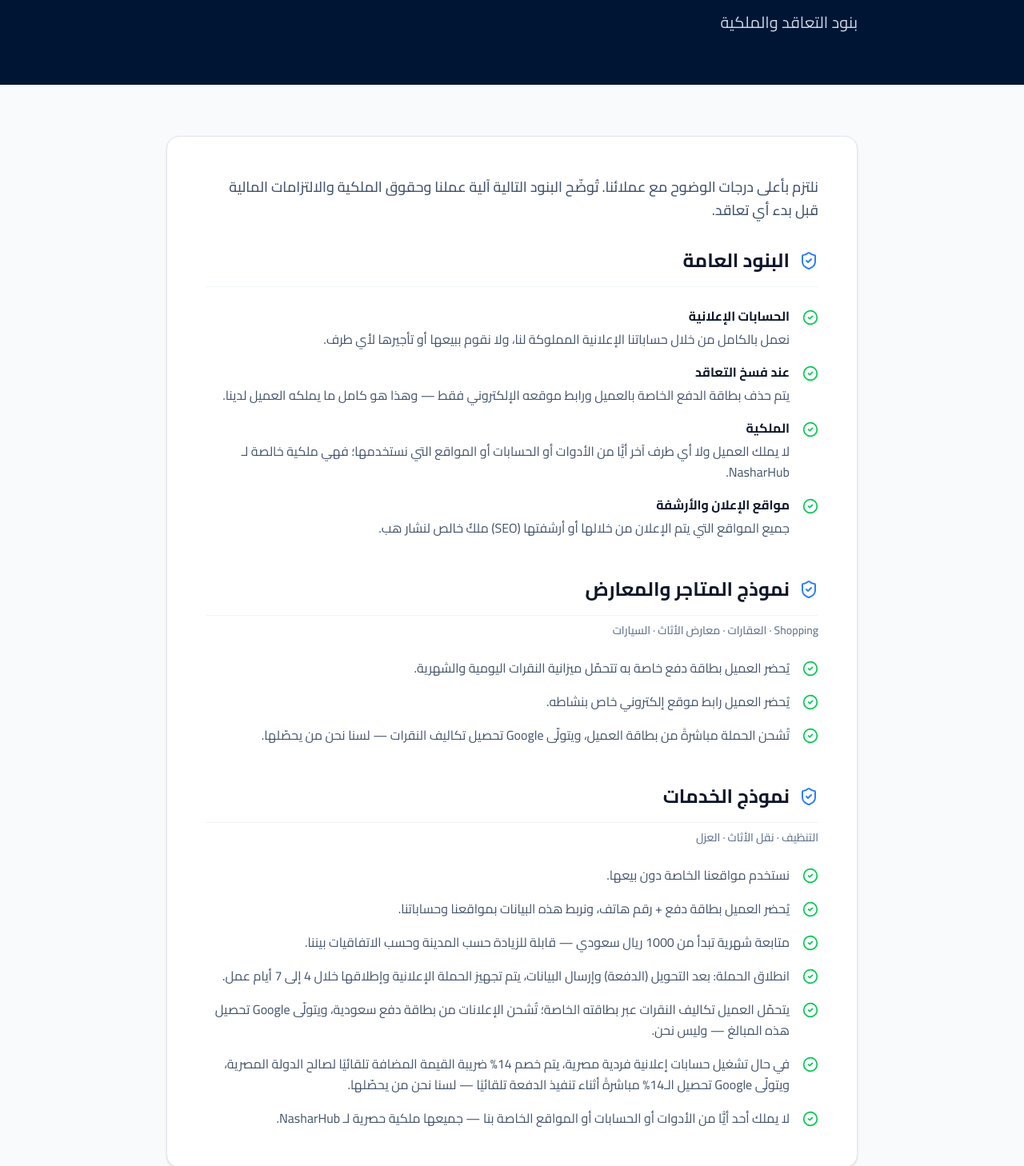
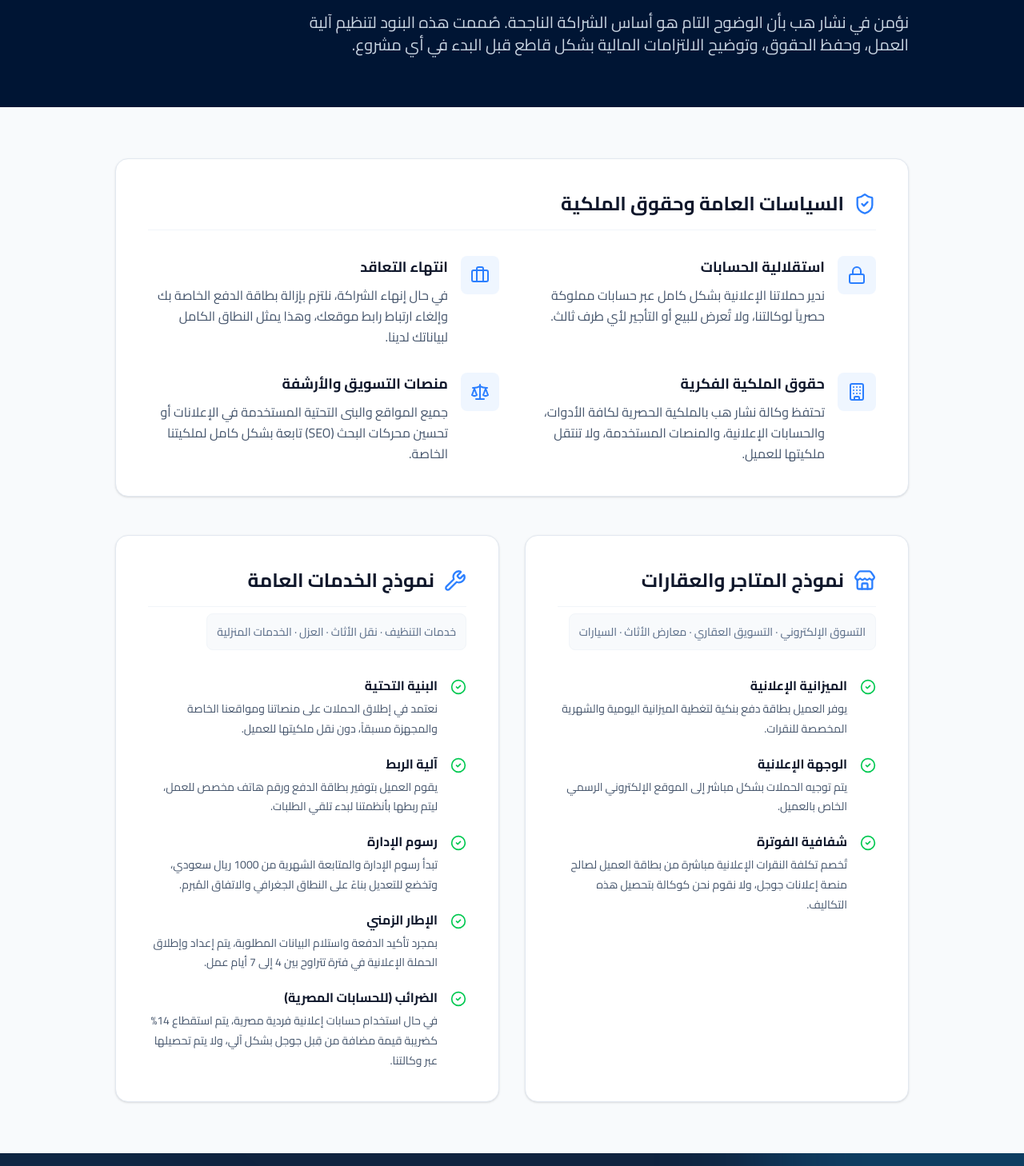
Before and after one commit to AhmedZakaria14/-, a React (Vite) app: page /policy in a window 1280 px wide. Shown: the part 214-1672 px from the top of the page at 80% size. Built offline with nearby package versions, Linux system fonts and the light colour scheme; grey boxes are pictures that could not be loaded.

Commit message:
feat(policy): update work policy content and layout
Enhance the Work Policy page with improved UI components, expanded content, and additional iconography for better readability and structure.

```diff
--- a/src/components/WorkPolicy.tsx
+++ b/src/components/WorkPolicy.tsx
@@ -1,5 +1,5 @@
 import React from 'react';
-import { ArrowRight, ShieldCheck, CheckCircle2, ChevronRight, Scale } from 'lucide-react';
+import { ArrowRight, ShieldCheck, CheckCircle2, ChevronRight, Scale, Briefcase, Store, Wrench, Lock, CreditCard, Building } from 'lucide-react';
 import { Language } from '../types';
 
 interface WorkPolicyProps {
@@ -15,7 +15,7 @@ export const WorkPolicy: React.FC<WorkPolicyProps> = ({ lang, onBack }) => {
       {/* Header */}
       <div className="bg-primary pt-24 pb-16 relative overflow-hidden">
         <div className="absolute inset-0 opacity-10 bg-[radial-gradient(circle_at_center,_var(--tw-gradient-stops))] from-white via-transparent to-transparent"></div>
-        <div className="max-w-4xl mx-auto px-4 relative z-10">
+        <div className="max-w-5xl mx-auto px-4 relative z-10">
           <button
             onClick={onBack}
             className="flex items-center gap-2 text-slate-300 hover:text-white transition-colors mb-8"
@@ -27,123 +27,147 @@ export const WorkPolicy: React.FC<WorkPolicyProps> = ({ lang, onBack }) => {
           <div className="flex items-center gap-3 mb-4">
             <Scale className="text-secondary" size={32} />
             <h1 className="text-4xl md:text-5xl font-bold text-white leading-tight">
-              {lang === 'en' ? 'Work Policy & Transparency' : 'سياسة العمل والشفافية'}
+              {lang === 'en' ? 'Work Policy & Transparency' : 'سياسة العمل ومبادئ الشفافية'}
             </h1>
           </div>
           <p className="text-xl text-slate-300 mt-4 max-w-3xl">
             {lang === 'en'
-              ? 'Contract Terms and Ownership'
-              : 'بنود التعاقد والملكية'}
+              ? 'At Nashar Hub, we believe that complete clarity is the foundation of a successful partnership. These terms are designed to organize our workflow, protect rights, and clarify financial obligations definitively before starting any project.'
+              : 'نؤمن في نشار هب بأن الوضوح التام هو أساس الشراكة الناجحة. صُممت هذه البنود لتنظيم آلية العمل، وحفظ الحقوق، وتوضيح الالتزامات المالية بشكل قاطع قبل البدء في أي مشروع.'}
           </p>
         </div>
       </div>
 
-      <div className="max-w-4xl mx-auto px-4 py-16">
-
-        <div className="bg-white rounded-2xl shadow-sm border border-slate-200 p-8 md:p-12 mb-12">
-          <p className="text-lg text-slate-600 mb-8 leading-relaxed font-medium">
-            {lang === 'en'
-              ? 'We are committed to the highest level of clarity with our clients. The following terms outline our workflow, ownership rights, and financial obligations before starting any contract.'
-              : 'نلتزم بأعلى درجات الوضوح مع عملائنا. تُوضّح البنود التالية آلية عملنا وحقوق الملكية والالتزامات المالية قبل بدء أي تعاقد.'}
-          </p>
-
-          <div className="space-y-12">
+      <div className="max-w-5xl mx-auto px-4 py-16 space-y-12">
 
         {/* Section 1: General Terms */}
-            <section>
-              <h2 className="text-2xl font-bold text-slate-900 mb-6 flex items-center gap-3 border-b border-slate-100 pb-4">
-                <ShieldCheck className="text-blue-500" />
-                {lang === 'en' ? 'General Terms' : 'البنود العامة'}
+        <section className="bg-white rounded-2xl shadow-sm border border-slate-200 p-8 md:p-10">
+          <h2 className="text-2xl font-bold text-slate-900 mb-8 flex items-center gap-3 border-b border-slate-100 pb-4">
+            <ShieldCheck className="text-blue-500" size={28} />
+            {lang === 'en' ? 'General Policies & Ownership Rights' : 'السياسات العامة وحقوق الملكية'}
           </h2>
-              <ul className="space-y-4">
+          <div className="grid md:grid-cols-2 gap-8">
             {[
               {
-                    title: lang === 'en' ? 'Advertising Accounts' : 'الحسابات الإعلانية',
+                icon: <Lock className="text-blue-500" size={24} />,
+                title: lang === 'en' ? 'Account Independence' : 'استقلالية الحسابات',
                 desc: lang === 'en'
-                      ? 'We work entirely through our own advertising accounts. We do not sell or rent them to any party.'
-                      : 'نعمل بالكامل من خلال حساباتنا الإعلانية المملوكة لنا، ولا نقوم ببيعها أو تأجيرها لأي طرف.'
+                  ? 'We manage campaigns entirely through our own proprietary advertising accounts, which are never sold or rented to third parties.'
+                  : 'ندير حملاتنا الإعلانية بشكل كامل عبر حسابات مملوكة حصرياً لوكالتنا، ولا تُعرض للبيع أو التأجير لأي طرف ثالث.'
               },
               {
-                    title: lang === 'en' ? 'Upon Contract Termination' : 'عند فسخ التعاقد',
+                icon: <Briefcase className="text-blue-500" size={24} />,
+                title: lang === 'en' ? 'Contract Termination' : 'انتهاء التعاقد',
                 desc: lang === 'en'
-                      ? "Only the client's payment card and their website link are removed — this is the entirety of what the client owns with us."
-                      : 'يتم حذف بطاقة الدفع الخاصة بالعميل ورابط موقعه الإلكتروني فقط — وهذا هو كامل ما يملكه العميل لدينا.'
+                  ? "Upon ending our partnership, we promptly remove your payment card and unlink your website. This represents the full extent of your data held by us."
+                  : 'في حال إنهاء الشراكة، نلتزم بإزالة بطاقة الدفع الخاصة بك وإلغاء ارتباط رابط موقعك، وهذا يمثل النطاق الكامل لبياناتك لدينا.'
               },
               {
-                    title: lang === 'en' ? 'Ownership' : 'الملكية',
+                icon: <Building className="text-blue-500" size={24} />,
+                title: lang === 'en' ? 'Intellectual Property' : 'حقوق الملكية الفكرية',
                 desc: lang === 'en'
-                      ? 'Neither the client nor any other party owns any of the tools, accounts, or websites we use; they are the exclusive property of NasharHub.'
-                      : 'لا يملك العميل ولا أي طرف آخر أيًّا من الأدوات أو الحسابات أو المواقع التي نستخدمها؛ فهي ملكية خالصة لـ NasharHub.'
+                  ? 'Nashar Hub retains exclusive ownership of all tools, advertising accounts, and platforms used. Ownership does not transfer to the client.'
+                  : 'تحتفظ وكالة نشار هب بالملكية الحصرية لكافة الأدوات، والحسابات الإعلانية، والمنصات المستخدمة، ولا تنتقل ملكيتها للعميل.'
               },
               {
-                    title: lang === 'en' ? 'Advertising and SEO Websites' : 'مواقع الإعلان والأرشفة',
+                icon: <Scale className="text-blue-500" size={24} />,
+                title: lang === 'en' ? 'Marketing & SEO Platforms' : 'منصات التسويق والأرشفة',
                 desc: lang === 'en'
-                      ? 'All websites used for advertising or SEO are the exclusive property of NasharHub.'
-                      : 'جميع المواقع التي يتم الإعلان من خلالها أو أرشفتها (SEO) ملكٌ خالص لنشار هب.'
+                  ? 'All websites and infrastructure used for advertising or Search Engine Optimization (SEO) are entirely our proprietary assets.'
+                  : 'جميع المواقع والبنى التحتية المستخدمة في الإعلانات أو تحسين محركات البحث (SEO) تابعة بشكل كامل لملكيتنا الخاصة.'
+              }
+            ].map((item, idx) => (
+              <div key={idx} className="flex gap-4">
+                <div className="shrink-0 p-3 bg-blue-50 rounded-lg h-fit">
+                  {item.icon}
+                </div>
+                <div>
+                  <strong className="text-lg text-slate-900 block mb-2">{item.title}</strong>
+                  <span className="text-slate-600 leading-relaxed block">{item.desc}</span>
+                </div>
+              </div>
+            ))}
+          </div>
+        </section>
+
+        <div className="grid md:grid-cols-2 gap-8">
+          {/* Section 2: Stores Model */}
+          <section className="bg-white rounded-2xl shadow-sm border border-slate-200 p-8 md:p-10 flex flex-col">
+            <h2 className="text-2xl font-bold text-slate-900 mb-2 flex items-center gap-3 border-b border-slate-100 pb-4">
+              <Store className="text-blue-500" size={28} />
+              {lang === 'en' ? 'Stores & Real Estate Model' : 'نموذج المتاجر والعقارات'}
+            </h2>
+            <p className="text-sm text-slate-500 mb-8 font-medium bg-slate-50 p-3 rounded-lg border border-slate-100 inline-block w-fit">
+              {lang === 'en' ? 'E-commerce · Real Estate · Furniture · Automotive' : 'التسوق الإلكتروني · التسويق العقاري · معارض الأثاث · السيارات'}
+            </p>
+            <ul className="space-y-5 flex-grow">
+              {[
+                {
+                  title: lang === 'en' ? 'Advertising Budget' : 'الميزانية الإعلانية',
+                  desc: lang === 'en' ? 'The client provides a payment card to cover the daily and monthly click budget.' : 'يوفر العميل بطاقة دفع بنكية لتغطية الميزانية اليومية والشهرية المخصصة للنقرات.'
+                },
+                {
+                  title: lang === 'en' ? 'Campaign Destination' : 'الوجهة الإعلانية',
+                  desc: lang === 'en' ? "Campaigns are directed straight to the client's official website." : 'يتم توجيه الحملات بشكل مباشر إلى الموقع الإلكتروني الرسمي الخاص بالعميل.'
+                },
+                {
+                  title: lang === 'en' ? 'Billing Transparency' : 'شفافية الفوترة',
+                  desc: lang === 'en' ? 'Ad click costs are charged directly from the client\'s card by Google Ads. Our agency does not collect or handle these advertising funds.' : 'تُخصم تكلفة النقرات الإعلانية مباشرة من بطاقة العميل لصالح منصة إعلانات جوجل، ولا نقوم نحن كوكالة بتحصيل هذه التكاليف.'
                 }
               ].map((item, idx) => (
                 <li key={idx} className="flex gap-4">
                   <CheckCircle2 className="text-green-500 shrink-0 mt-1" size={20} />
                   <div>
                     <strong className="text-slate-900 block mb-1">{item.title}</strong>
-                      <span className="text-slate-600 leading-relaxed">{item.desc}</span>
+                    <span className="text-slate-600 leading-relaxed text-sm">{item.desc}</span>
                   </div>
                 </li>
               ))}
             </ul>
           </section>
 
-            {/* Section 2: Stores Model */}
-            <section>
+          {/* Section 3: Services Model */}
+          <section className="bg-white rounded-2xl shadow-sm border border-slate-200 p-8 md:p-10 flex flex-col">
             <h2 className="text-2xl font-bold text-slate-900 mb-2 flex items-center gap-3 border-b border-slate-100 pb-4">
-                <ShieldCheck className="text-blue-500" />
-                {lang === 'en' ? 'Stores and Exhibitions Model' : 'نموذج المتاجر والمعارض'}
+              <Wrench className="text-blue-500" size={28} />
+              {lang === 'en' ? 'General Services Model' : 'نموذج الخدمات العامة'}
             </h2>
-              <p className="text-sm text-slate-500 mb-6 font-medium">
-                {lang === 'en' ? 'Shopping · Real Estate · Furniture Exhibitions · Cars' : 'Shopping · العقارات · معارض الأثاث · السيارات'}
+            <p className="text-sm text-slate-500 mb-8 font-medium bg-slate-50 p-3 rounded-lg border border-slate-100 inline-block w-fit">
+              {lang === 'en' ? 'Cleaning · Moving · Insulation & Home Services' : 'خدمات التنظيف · نقل الأثاث · العزل · الخدمات المنزلية'}
             </p>
-              <ul className="space-y-4">
+            <ul className="space-y-5 flex-grow">
               {[
-                  lang === 'en' ? 'The client provides their own payment card to cover the daily and monthly click budget.' : 'يُحضر العميل بطاقة دفع خاصة به تتحمّل ميزانية النقرات اليومية والشهرية.',
-                  lang === 'en' ? 'The client provides a website link specific to their business.' : 'يُحضر العميل رابط موقع إلكتروني خاص بنشاطه.',
-                  lang === 'en' ? 'The campaign is charged directly from the client\'s card, and Google handles the collection of click costs — we do not collect them.' : 'تُشحن الحملة مباشرةً من بطاقة العميل، ويتولّى Google تحصيل تكاليف النقرات — لسنا نحن من يحصّلها.'
-                ].map((desc, idx) => (
+                {
+                  title: lang === 'en' ? 'Infrastructure' : 'البنية التحتية',
+                  desc: lang === 'en' ? 'We rely on our own pre-built platforms and websites to launch campaigns, without transferring their ownership.' : 'نعتمد في إطلاق الحملات على منصاتنا ومواقعنا الخاصة والمجهزة مسبقاً، دون نقل ملكيتها للعميل.'
+                },
+                {
+                  title: lang === 'en' ? 'Integration Mechanism' : 'آلية الربط',
+                  desc: lang === 'en' ? 'The client provides a payment card and a dedicated business phone number, which we link to our systems to start receiving leads.' : 'يقوم العميل بتوفير بطاقة الدفع ورقم هاتف مخصص للعمل، ليتم ربطها بأنظمتنا لبدء تلقي الطلبات.'
+                },
+                {
+                  title: lang === 'en' ? 'Management Fees' : 'رسوم الإدارة',
+                  desc: lang === 'en' ? 'Monthly management and monitoring fees start at 1,000 SAR, subject to adjustment based on geographical scope and mutual agreement.' : 'تبدأ رسوم الإدارة والمتابعة الشهرية من 1000 ريال سعودي، وتخضع للتعديل بناءً على النطاق الجغرافي والاتفاق المُبرم.'
+                },
+                {
+                  title: lang === 'en' ? 'Timeframe' : 'الإطار الزمني',
+                  desc: lang === 'en' ? 'Once the payment is confirmed and required data is received, the campaign is setup and launched within 4 to 7 working days.' : 'بمجرد تأكيد الدفعة واستلام البيانات المطلوبة، يتم إعداد وإطلاق الحملة الإعلانية في فترة تتراوح بين 4 إلى 7 أيام عمل.'
+                },
+                {
+                  title: lang === 'en' ? 'Taxes (For Egyptian Accounts)' : 'الضرائب (للحسابات المصرية)',
+                  desc: lang === 'en' ? 'When using Egyptian individual ad accounts, a 14% Value Added Tax (VAT) is automatically deducted by Google. We do not collect this tax.' : 'في حال استخدام حسابات إعلانية فردية مصرية، يتم استقطاع 14% كضريبة قيمة مضافة من قِبل جوجل بشكل آلي، ولا يتم تحصيلها عبر وكالتنا.'
+                }
+              ].map((item, idx) => (
                 <li key={idx} className="flex gap-4">
                   <CheckCircle2 className="text-green-500 shrink-0 mt-1" size={20} />
-                    <span className="text-slate-600 leading-relaxed">{desc}</span>
+                  <div>
+                    <strong className="text-slate-900 block mb-1">{item.title}</strong>
+                    <span className="text-slate-600 leading-relaxed text-sm">{item.desc}</span>
+                  </div>
                 </li>
               ))}
             </ul>
           </section>
-
-            {/* Section 3: Services Model */}
-            <section>
-              <h2 className="text-2xl font-bold text-slate-900 mb-2 flex items-center gap-3 border-b border-slate-100 pb-4">
-                <ShieldCheck className="text-blue-500" />
-                {lang === 'en' ? 'Services Model' : 'نموذج الخدمات'}
-              </h2>
-              <p className="text-sm text-slate-500 mb-6 font-medium">
-                {lang === 'en' ? 'Cleaning · Furniture Moving · Insulation' : 'التنظيف · نقل الأثاث · العزل'}
-              </p>
-              <ul className="space-y-4">
-                {[
-                  lang === 'en' ? 'We use our own websites without selling them.' : 'نستخدم مواقعنا الخاصة دون بيعها.',
-                  lang === 'en' ? 'The client provides a payment card + a phone number, and we link this data to our websites and accounts.' : 'يُحضر العميل بطاقة دفع + رقم هاتف، ونربط هذه البيانات بمواقعنا وحساباتنا.',
-                  lang === 'en' ? 'Monthly management starts from 1000 SAR — subject to increase based on the city and our agreements.' : 'متابعة شهرية تبدأ من 1000 ريال سعودي — قابلة للزيادة حسب المدينة وحسب الاتفاقيات بيننا.',
-                  lang === 'en' ? 'Campaign Launch: After the transfer (payment) and sending the data, the advertising campaign is prepared and launched within 4 to 7 working days.' : 'انطلاق الحملة: بعد التحويل (الدفعة) وإرسال البيانات، يتم تجهيز الحملة الإعلانية وإطلاقها خلال 4 إلى 7 أيام عمل.',
-                  lang === 'en' ? 'The client bears the click costs via their own card; ads are charged from a Saudi payment card, and Google collects these amounts — not us.' : 'يتحمّل العميل تكاليف النقرات عبر بطاقته الخاصة؛ تُشحن الإعلانات من بطاقة دفع سعودية، ويتولّى Google تحصيل هذه المبالغ — وليس نحن.',
-                  lang === 'en' ? 'In case of running Egyptian individual ad accounts, a 14% Value Added Tax is automatically deducted in favor of the Egyptian government, and Google automatically collects the 14% directly during the payment process — we do not collect it.' : 'في حال تشغيل حسابات إعلانية فردية مصرية، يتم خصم 14% ضريبة القيمة المضافة تلقائيًا لصالح الدولة المصرية، ويتولّى Google تحصيل الـ14% مباشرةً أثناء تنفيذ الدفعة تلقائيًا — لسنا نحن من يحصّلها.',
-                  lang === 'en' ? 'No one owns any of our tools, accounts, or websites — all are the exclusive property of NasharHub.' : 'لا يملك أحد أيًّا من الأدوات أو الحسابات أو المواقع الخاصة بنا — جميعها ملكية حصرية لـ NasharHub.'
-                ].map((desc, idx) => (
-                  <li key={idx} className="flex gap-4">
-                    <CheckCircle2 className="text-green-500 shrink-0 mt-1" size={20} />
-                    <span className="text-slate-600 leading-relaxed">{desc}</span>
-                  </li>
-                ))}
-              </ul>
-            </section>
-
-          </div>
         </div>
       </div>
     </div>
```
Lines whose indentation alone changed are shown as unchanged.
